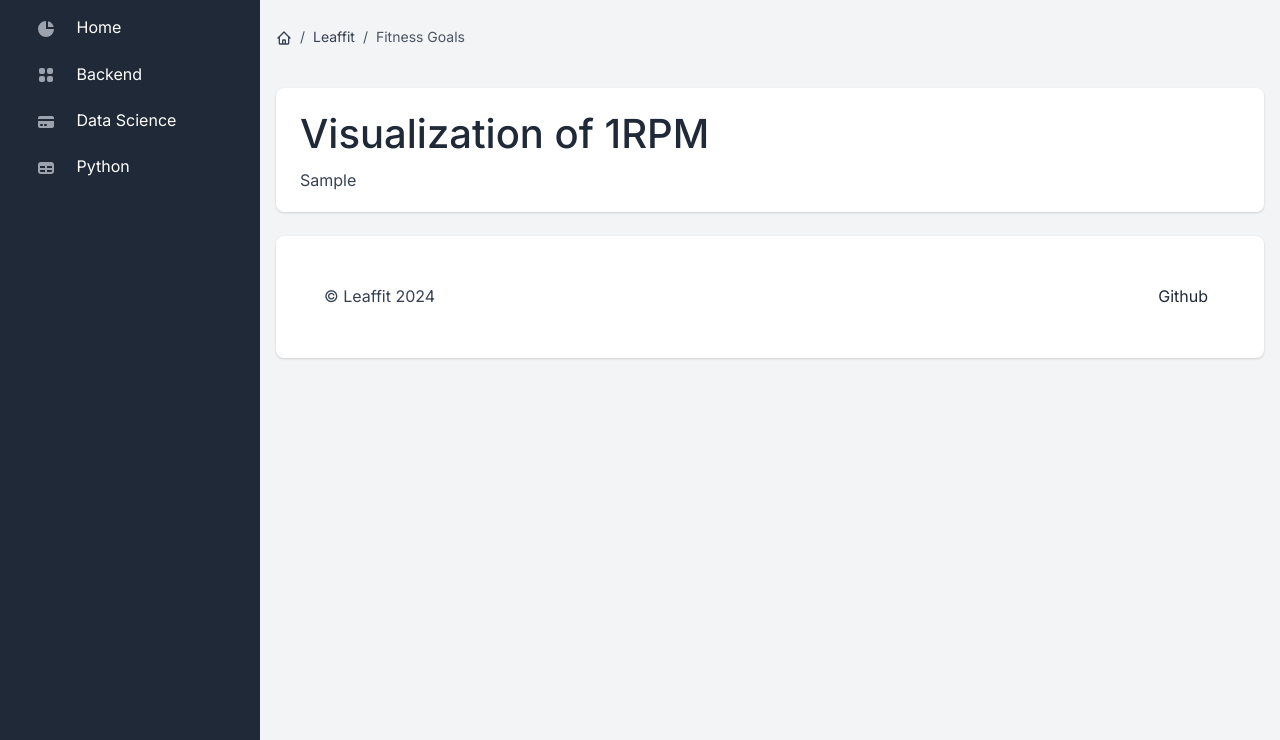
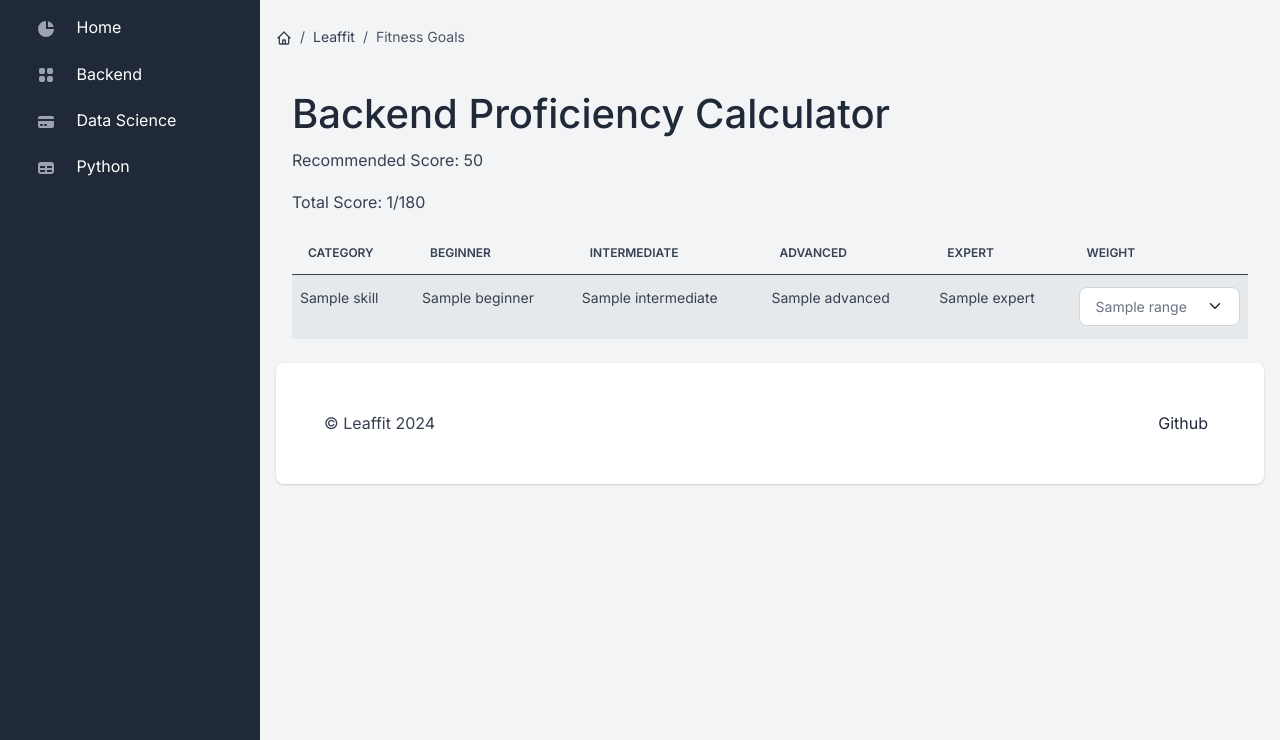
Before and after one commit to KyeongsupChoi/LeafCheck, a Django app: template apps/templates/home/transactions.html in a window 1280 px wide. Shown: the part 60-800 px from the top of the page. Run offline with Django 3.2, Linux system fonts and the light colour scheme; the template is opened without the code that fills it: most values are stand-ins (such as "Sample title", 1, 10 or a date in 2020); some libraries are stand-ins or nearby versions.

Commit message:
backend calculator

```diff
--- a/apps/home/urls.py
+++ b/apps/home/urls.py
@@ -22,6 +22,8 @@ urlpatterns = [
 
     path('wendler-plans/delete/<int:plan_id>/', views.delete_wendler_plan, name='delete_wendler_plan'),
 
+    path('proficiency/', views.proficiency_calculator, name='proficiency_calculator'),
+
     # Matches any html file
     re_path(r'^.*\.*', views.pages, name='pages'),
 
--- a/apps/templates/home/transactions.html
+++ b/apps/templates/home/transactions.html
@@ -24,28 +24,43 @@
       </div>
   </div>
 
-  <div class="card card-body border-0 shadow table-wrapper table-responsive">
-      <h1>Visualization of 1RPM</h1>
-    {% if plot_divs %}
-    {% for plot_div in plot_divs %}
-        <div class="plotly-figure">
-            {{ plot_div|safe }}  <!-- Render each plotly figure -->
+  <div class="container">
+        <h1>Backend Proficiency Calculator</h1>
+        <p>Recommended Score: 50</p>
+        <div>
+            <p>Total Score: <span class="score">{{ total_score }}/180</span></p>
         </div>
-    {% endfor %}
-{% else %}
-    <p>No plots available.</p>
-{% endif %}
-
-{% if file_errors %}
-    <div class="alert alert-danger">
-        <ul>
-            {% for error in file_errors %}
-                <li>{{ error }}</li>
-            {% endfor %}
-        </ul>
+        <table class="table table-striped">
+            <thead>
+                <tr>
+                    <th>Category</th>
+                    <th>Beginner</th>
+                    <th>Intermediate</th>
+                    <th>Advanced</th>
+                    <th>Expert</th>
+                    <th>Weight</th>
+                </tr>
+            </thead>
+            <tbody>
+                {% for skill in skills %}
+                <tr>
+                    <td>{{ skill.name }}</td>
+                    <td>{{ skill.beginner }}</td>
+                    <td>{{ skill.intermediate }}</td>
+                    <td>{{ skill.advanced }}</td>
+                    <td>{{ skill.expert }}</td>
+                    <td>
+                        <select name="weight" class="form-select" id="weight">
+                            {% for i in range %}
+                            <option value="{{ i }}" {% if i == skill.weight %}selected{% endif %}>{{ i }}</option>
+                            {% endfor %}
+                        </select>
+                    </td>
+                </tr>
+                {% endfor %}
+            </tbody>
+        </table>
     </div>
-{% endif %}
-  </div>
 
 {% endblock content %}
 
```
Also changed, not shown: apps/home/views.py (+35 -0 lines).
